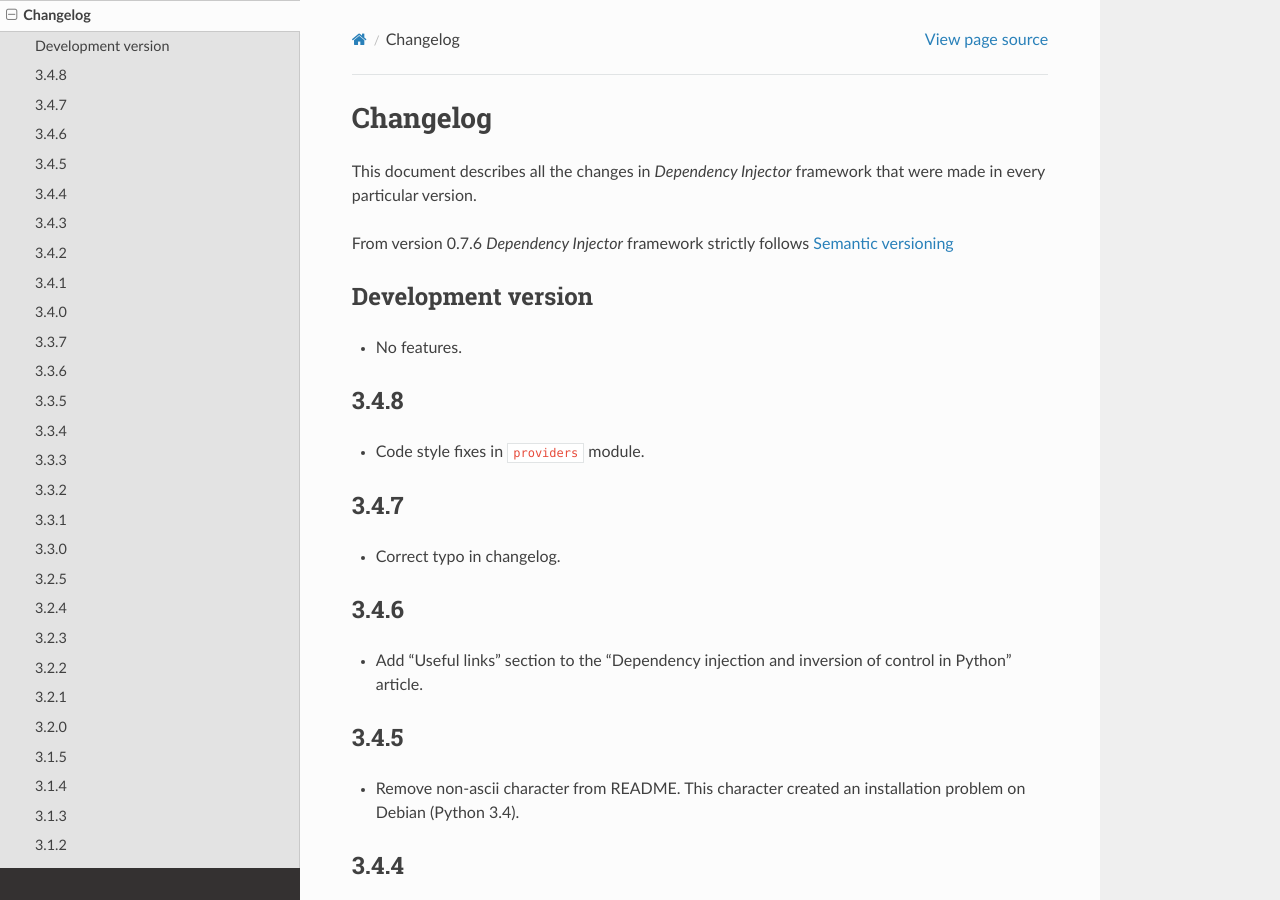
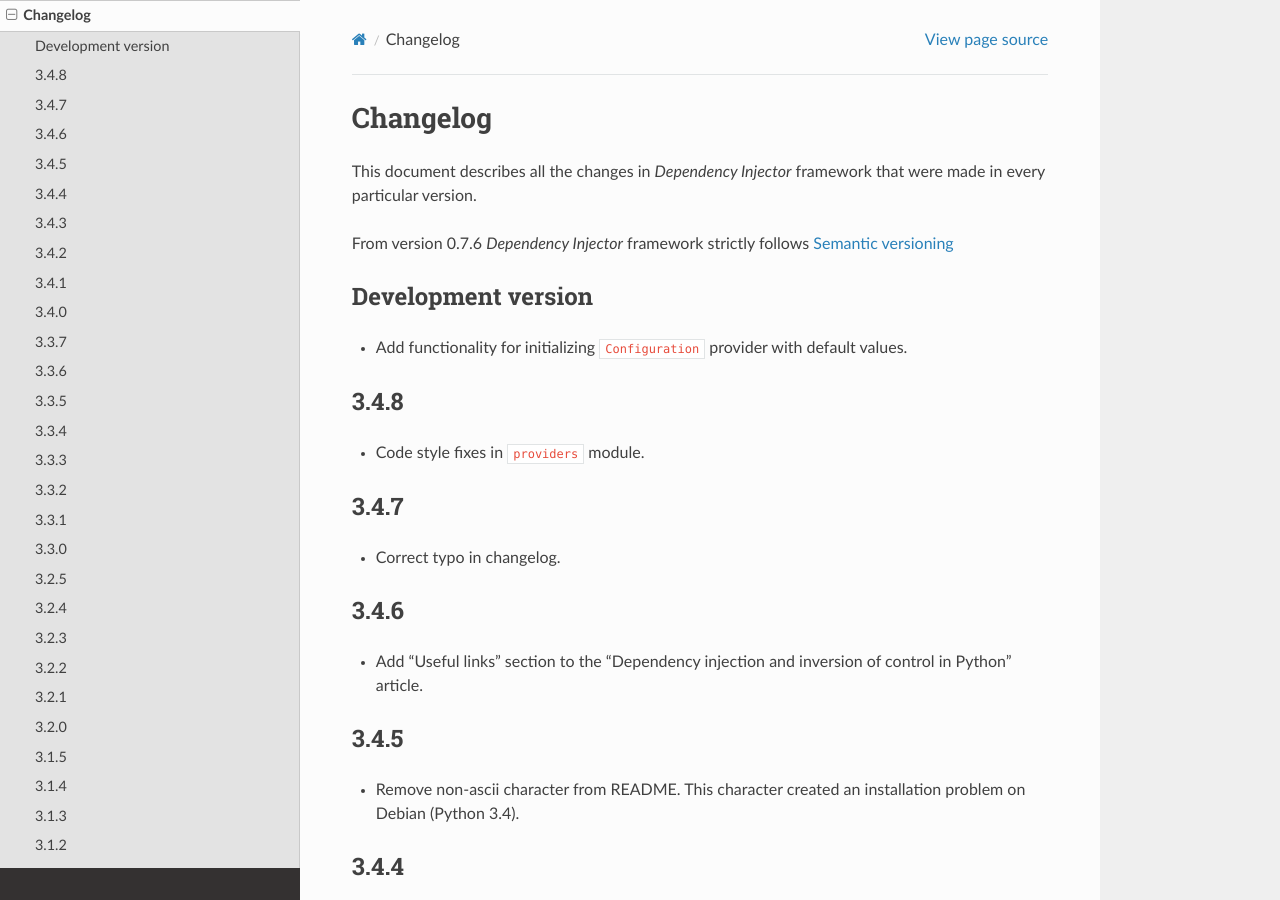
Before and after one commit to ets-labs/python-dependency-injector, a Sphinx documentation site: the page built from docs/main/changelog.rst, in a window 1280 px wide and 900 px high. Built offline with Sphinx 7.4.7 and the Read the Docs theme 2.0.0, drawn with Linux system fonts in a browser that asks for light colours.

Commit message:
Update changelog

```diff
--- a/docs/main/changelog.rst
+++ b/docs/main/changelog.rst
@@ -9,7 +9,8 @@
 
 Development version
 -------------------
-- No features.
+- Add functionality for initializing ``Configuration`` provider with default
+  values.
 
 3.4.8
 -----
```
